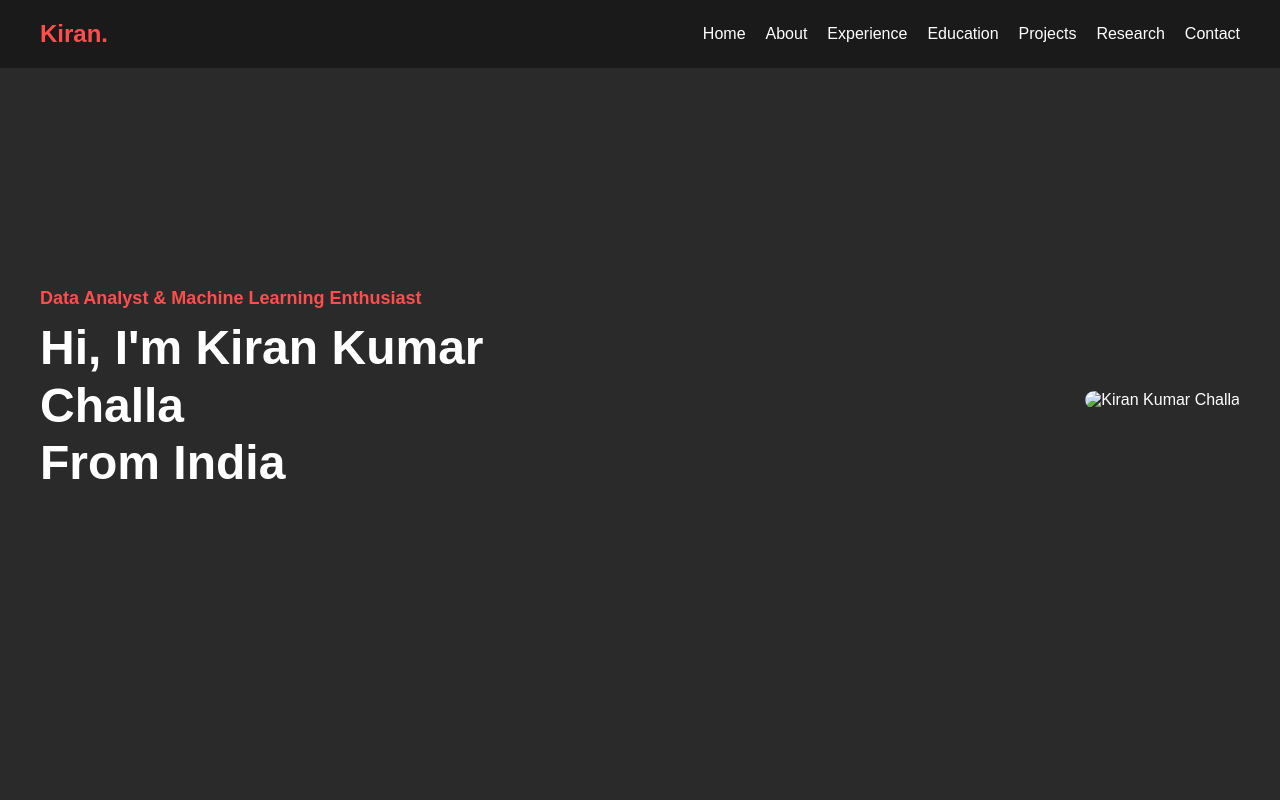
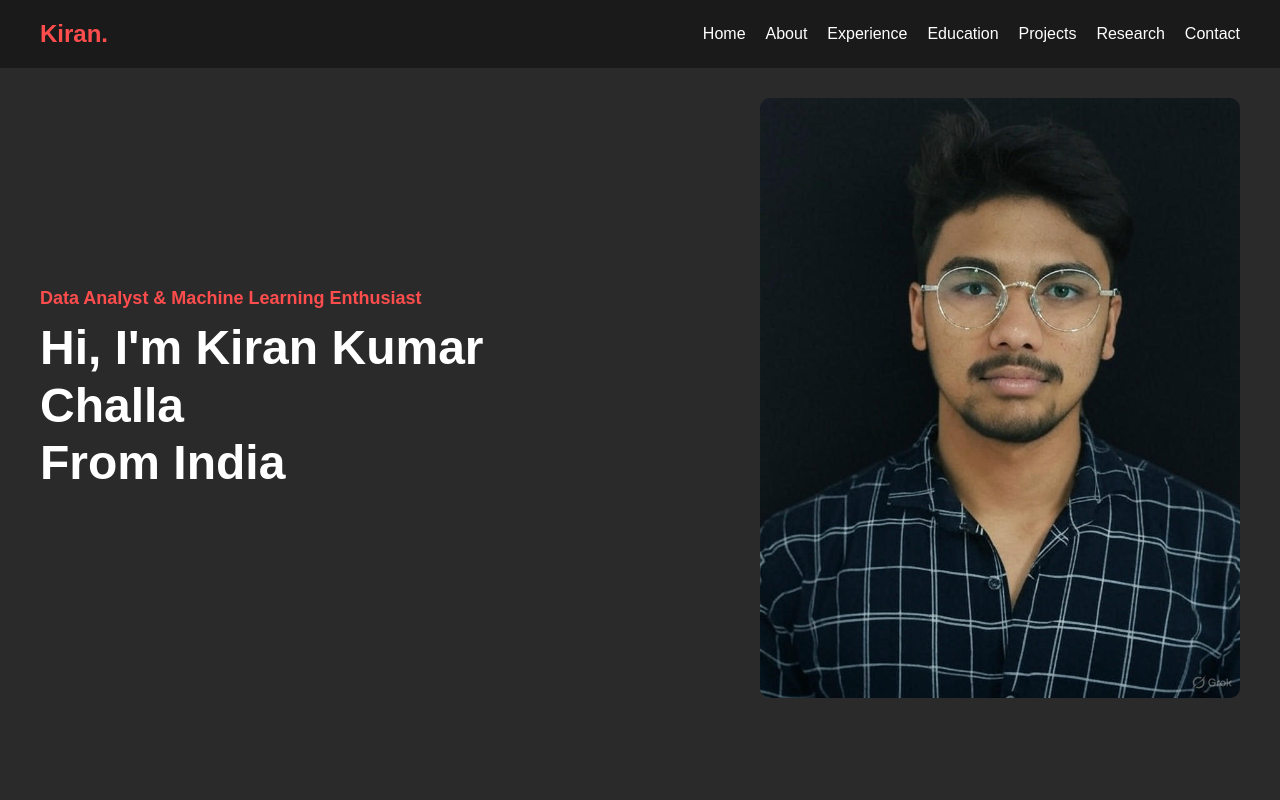
Before and after one commit to GIT-kiran-kumar/kiran-portfolio, a plain HTML site: page index.html in a window 1280 px wide. Shown: the top 800 px of the page. Drawn offline with Linux system fonts and the light colour scheme.

Commit message:
index.html

```diff
--- a/index.html
+++ b/index.html
@@ -27,7 +27,7 @@
             <h1>Hi, I'm Kiran Kumar Challa<br>From India</h1>
         </div>
         <div class="hero-image">
-            <img src="C:\Users\kiran\OneDrive\Desktop\Kiran-Portfolio\kiran-image.jpg" alt="Kiran Kumar Challa">
+            <img src="https://github.com/GIT-kiran-kumar/kiran-portfolio/blob/main/kiran.jpg?raw=true" alt="Kiran Kumar Challa">
         </div>
     </section>
 
```
